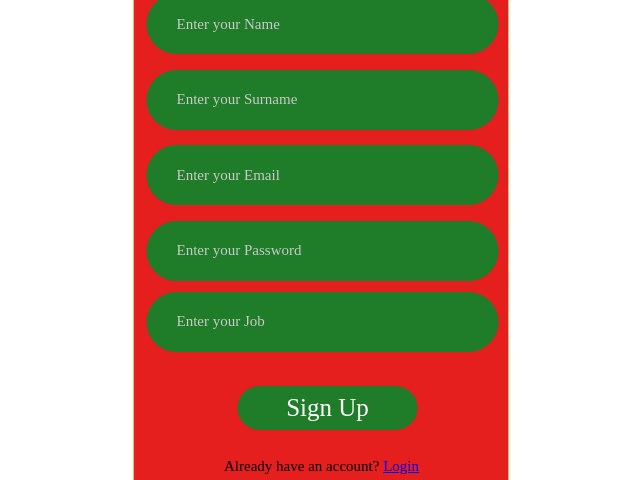
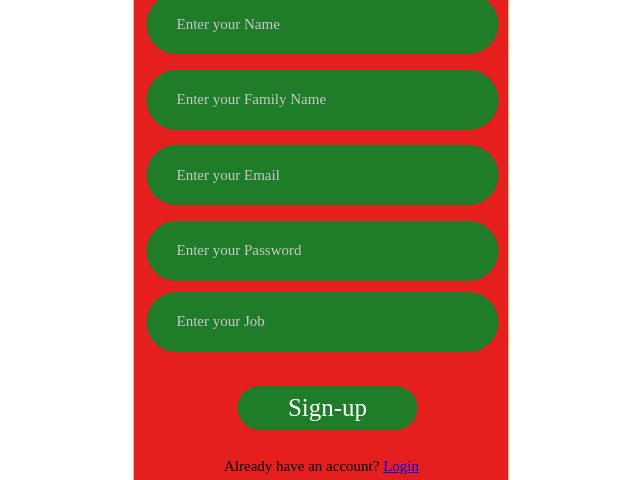
Before and after one commit to alidasoft/mentor-app, a React (Create React App) app: page /admin/signup in a window 1280 px wide. Shown: the part 302-782 px from the top of the page, without its empty margins (319-959 px from the left). Built offline with nearby package versions, Linux system fonts and the light colour scheme; no server answers; what aws-amplify would draw is missing.

Commit message:
fix signup attributes

```diff
--- a/src/Components/SignupComponent.jsx
+++ b/src/Components/SignupComponent.jsx
@@ -6,22 +6,22 @@ import { Auth } from "aws-amplify";
 const SignupComponent = ({ target_user, timestamp }) => {
   const [value, setValue] = useState('')
   const [data, setData] = useState({
-    name: '',
-    surname: '',
+    given_name: '',
+    family_name: '',
     email: '',
     password: '',
     job: '',
   })
-  const { name, surname, email, password, job } = data
-  const handleInput = (e) => {
-    setValue(e.target.value)
-  }
+  const { given_name, family_name, email, password, job } = data
+  // const handleInput = (e) => {
+  //   setValue(e.target.value)
+  // }
 
   const handleChange = (e) => {
     setData({ ...data, [e.target.name]: e.target.value })
   }
   const handleSubmit = () => {
-    const user = { name, surname, email, password, job }
+    const user = { given_name, family_name, email, password, job }
     console.log(user)
   }
   return (
@@ -42,10 +42,10 @@ const SignupComponent = ({ target_user, timestamp }) => {
       </div>
       <div className="information-boxes">
         <div className="information-box">
-          <input className="name-input" placeholder="Enter your Name" value={name} name='name' onChange={handleChange} />
+          <input className="name-input" placeholder="Enter your Name" value={given_name} name='given_name' onChange={handleChange} />
         </div>
         <div className="information-box1">
-          <input className="name-input" placeholder="Enter your Surname" name='surname' value={surname} onChange={handleChange} />
+          <input className="name-input" placeholder="Enter your Family Name" name='family_name' value={family_name} onChange={handleChange} />
         </div>
         <div className="information-box2">
           <input className="name-input" placeholder="Enter your Email" value={email} name='email' onChange={handleChange} />
@@ -58,7 +58,7 @@ const SignupComponent = ({ target_user, timestamp }) => {
         </div>
       </div>
       <div className="btn btn-button">
-        <button className="button-text" onClick={() => Auth.signUp({ username: email, password, attributes: { email } })}>Sign Up</button>
+        <button className="button-text" onClick={() => Auth.signUp({ username: email, password, attributes: { given_name, family_name } })}>Sign-up</button>
       </div>
       <div className="already-have-account">
         <span>{`Already have an account? `}</span>
```
